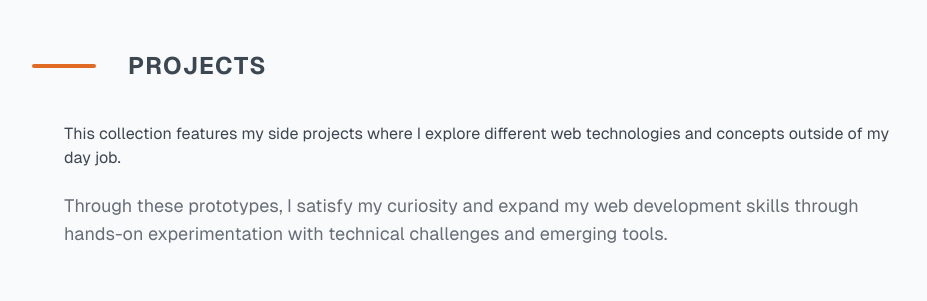
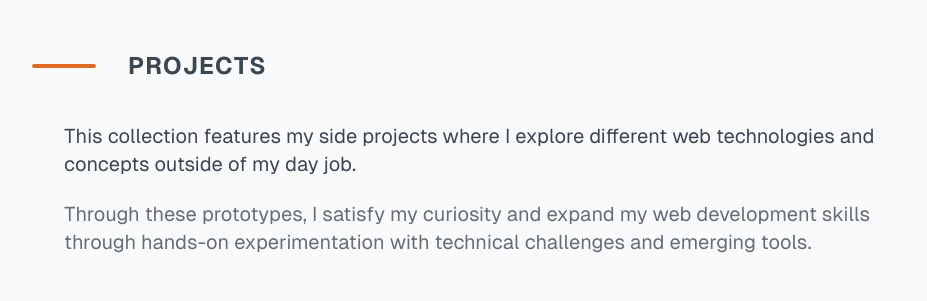
Before and after one commit to benWozak/portfolio-v2, a Next.js app: page / in a window 1280 px wide. Shown: the part 2220-2521 px from the top of the page, without its empty margins (160-1087 px from the left). Built offline with nearby package versions, Linux system fonts and the light colour scheme; no server answers; grey boxes are pictures that could not be loaded.

Commit message:
fixed inconsistant text sizing

```diff
--- a/src/components/content/Contact.tsx
+++ b/src/components/content/Contact.tsx
@@ -14,7 +14,7 @@ export function Contact() {
     <Section id="contact" title="Contact">
       <AnimatedSection className="w-full flex flex-col items-center">
         <motion.div
-          className="lg:text-xl lg:px-2 mb-8 px-8 max-w-2xl text-gray-800 dark:text-gray-200"
+          className="text-sm md:text-base lg:text-xl lg:px-2 mb-8 px-8 max-w-2xl text-gray-800 dark:text-gray-200"
           variants={itemVariants}
         >
           I&#39;m always open to new opportunities and would love to discuss how
@@ -22,7 +22,7 @@ export function Contact() {
           out through the form below, check out my{" "}
           <LinkButton
             href="https://github.com/benWozak"
-            className="lg:text-xl text-secondary-600 dark:text-secondary-500"
+            className="text-sm md:text-base lg:text-xl text-secondary-600 dark:text-secondary-500"
             target="_blank"
           >
             GitHub
@@ -30,7 +30,7 @@ export function Contact() {
           or{" "}
           <LinkButton
             href="https://linkedin.com/in/ben-wozak"
-            className="lg:text-xl text-secondary-600 dark:text-secondary-500"
+            className="text-sm md:text-base lg:text-xl text-secondary-600 dark:text-secondary-500"
             target="_blank"
           >
             LinkedIn
--- a/src/components/content/Projects.tsx
+++ b/src/components/content/Projects.tsx
@@ -32,14 +32,14 @@ export function Projects() {
       <AnimatedSection className="px-8">
         <motion.p
           variants={itemVariants}
-          className="mb-4 text-sm lg:text-base text-gray-800 dark:text-gray-200"
+          className="mb-4 text-sm md:text-base lg:text-xl text-gray-800 dark:text-gray-200"
         >
           This collection features my side projects where I explore different
           web technologies and concepts outside of my day job.
         </motion.p>
         <motion.p
           variants={itemVariants}
-          className="mb-4 lg:text-lg text-gray-800 dark:text-gray-200"
+          className="mb-4 text-sm md:text-base lg:text-xl text-gray-800 dark:text-gray-200"
         >
           Through these prototypes, I satisfy my curiosity and expand my web
           development skills through hands-on experimentation with technical
```
